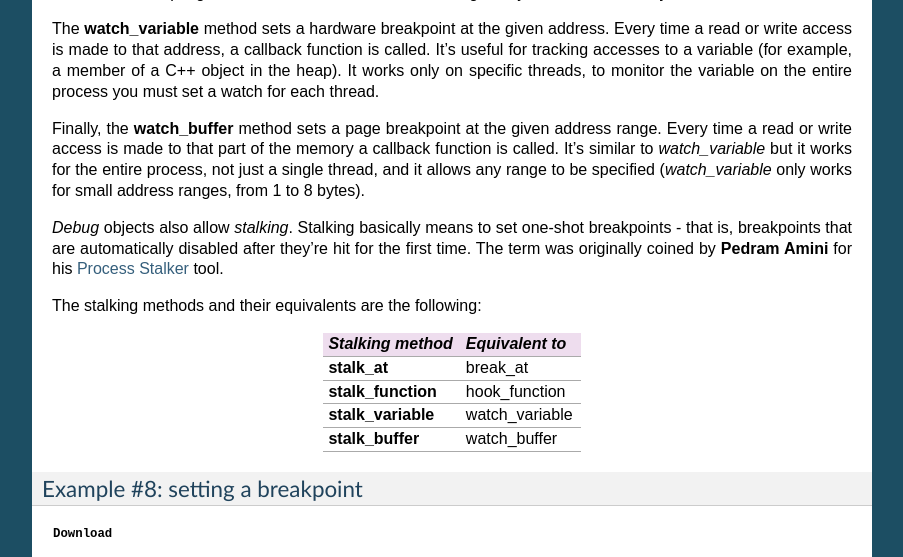
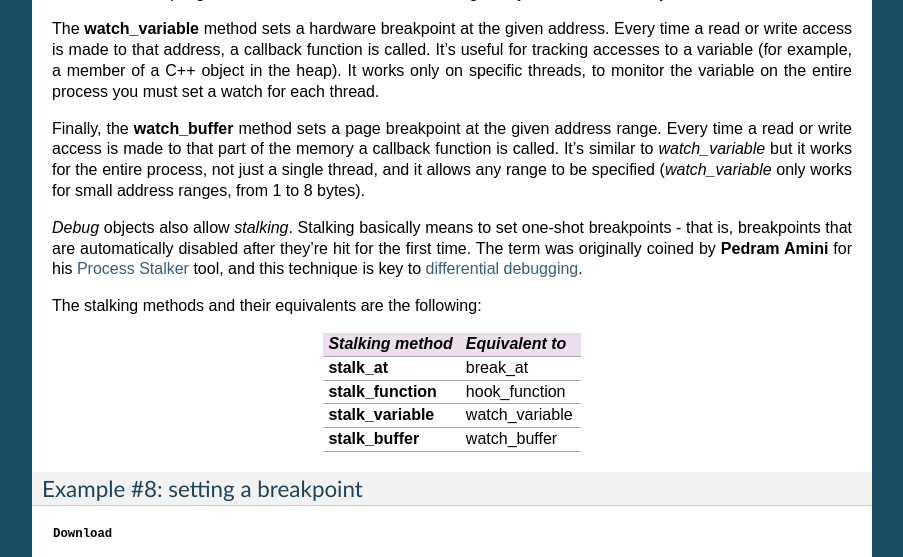
Before and after one commit to MarioVilas/winappdbg, a Sphinx documentation site: the page built from doc/source/Debugging.rst, in a window 1280 px wide and 900 px high, scrolled down 3390 px, cut to the strip 0-557 px from the top of the window. Shown: the whole strip, without its empty margins (198-1101 px from the left). Built offline with Sphinx 7.4.7, drawn with Linux system fonts in a browser that asks for light colours.

Commit message:
merged changeset [697]

```diff
--- a/doc/source/Debugging.rst
+++ b/doc/source/Debugging.rst
@@ -144,7 +144,7 @@ The **watch_variable** method sets a hardware breakpoint at the given address. E
 
 Finally, the **watch_buffer** method sets a page breakpoint at the given address range. Every time a read or write access is made to that part of the memory a callback function is called. It's similar to *watch_variable* but it works for the entire process, not just a single thread, and it allows any range to be specified (*watch_variable* only works for small address ranges, from 1 to 8 bytes).
 
-*Debug* objects also allow *stalking*. Stalking basically means to set one-shot breakpoints - that is, breakpoints that are automatically disabled after they're hit for the first time. The term was originally coined by **Pedram Amini** for his `Process Stalker <http://pedram.redhive.com/process_stalking_manual/>`_ tool.
+*Debug* objects also allow *stalking*. Stalking basically means to set one-shot breakpoints - that is, breakpoints that are automatically disabled after they're hit for the first time. The term was originally coined by **Pedram Amini** for his `Process Stalker <http://pedram.redhive.com/process_stalking_manual/>`_ tool, and this technique is key to `differential debugging <http://www.zynamics.com/binnavi.html>`_.
 
 The stalking methods and their equivalents are the following:
 
```
